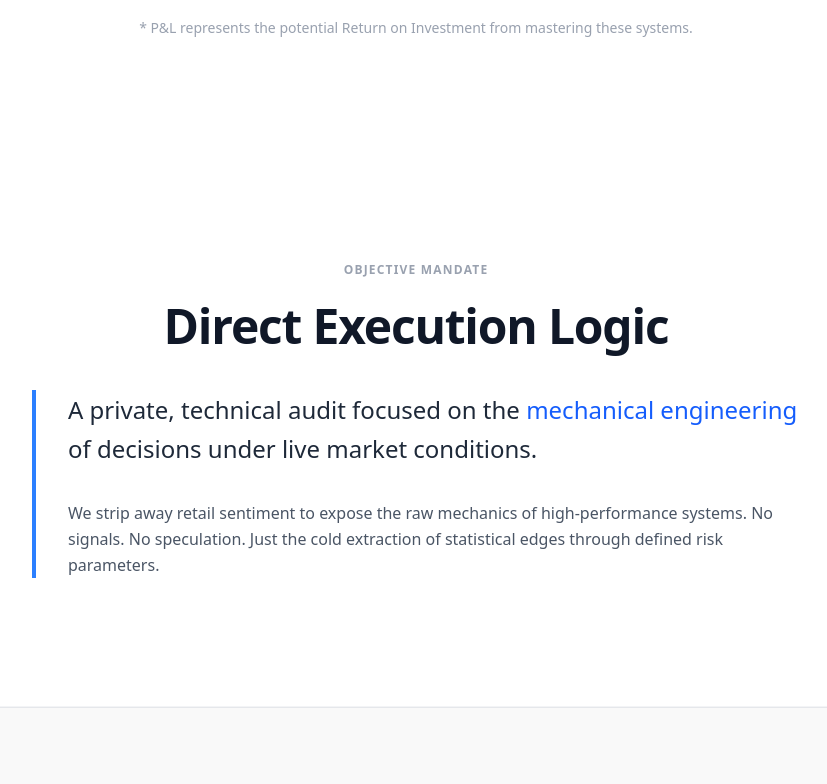
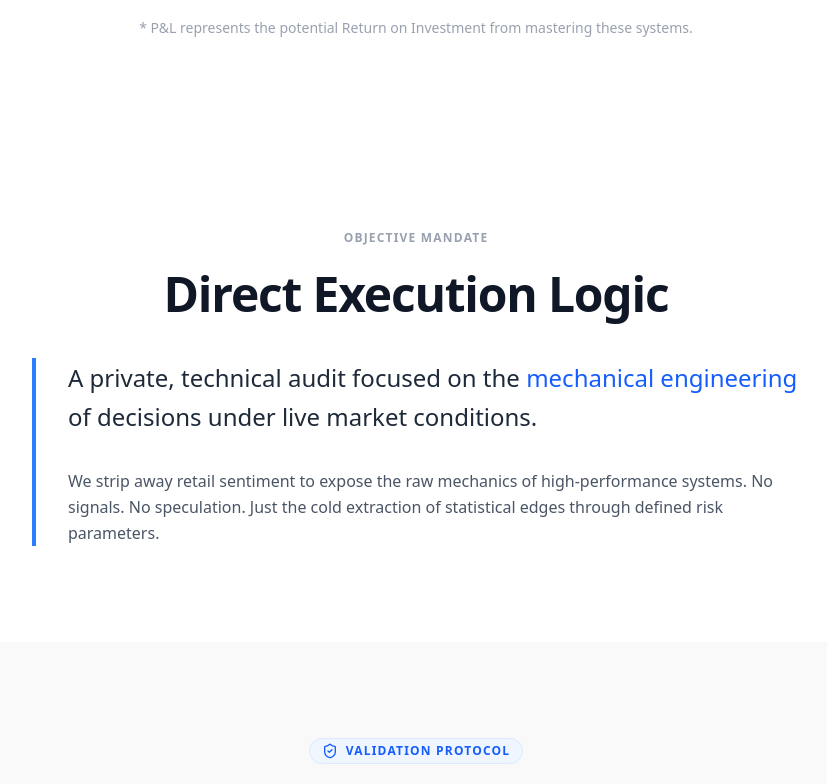
Before and after one commit to gaurav29-maker/gauravkhona.com, a Next.js app: page / in a window 1280 px wide. Shown: the part 1480-2264 px from the top of the page, without its empty margins (224-1051 px from the left). Built offline with nearby package versions, Linux system fonts and the light colour scheme.

Commit message:
style(ui): seamless polish - removed borders and standardized padding

```diff
--- a/components/Eligibility.tsx
+++ b/components/Eligibility.tsx
@@ -16,7 +16,7 @@ export default function Eligibility() {
     ];
 
     return (
-        <section id="funds" className="py-24 px-6 bg-[#F9F9F9] border-t border-gray-200">
+        <section id="funds" className="py-24 px-6 bg-[#F9F9F9]">
             <div className="max-w-6xl mx-auto">
 
                 {/* Section Header */}
--- a/components/Holdings.tsx
+++ b/components/Holdings.tsx
@@ -13,7 +13,7 @@ export default function Holdings() {
     ];
 
     return (
-        <section id="holdings" className="py-24 px-4 bg-white min-h-[80vh] flex flex-col items-center">
+        <section id="holdings" className="py-24 px-4 bg-white flex flex-col items-center">
             <div className="max-w-5xl w-full">
                 {/* Header */}
                 <div className="flex items-center gap-4 mb-8">
--- a/components/WhatThisIs.tsx
+++ b/components/WhatThisIs.tsx
@@ -1,6 +1,6 @@
 export default function WhatThisIs() {
     return (
-        <section className="py-32 px-6 bg-white border-b border-gray-100 text-center">
+        <section className="py-24 px-6 bg-white text-center">
             <div className="max-w-4xl mx-auto">
                 <p className="text-xs font-bold text-gray-400 uppercase tracking-widest mb-6">Objective Mandate</p>
                 <h2 className="text-3xl md:text-5xl font-black text-gray-900 tracking-tight mb-10">Direct Execution Logic</h2>
```
